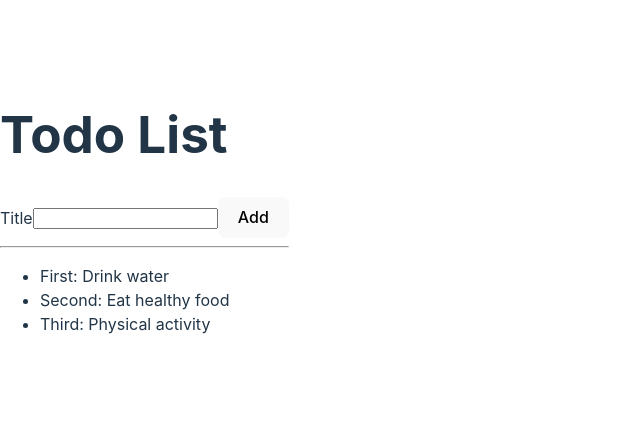
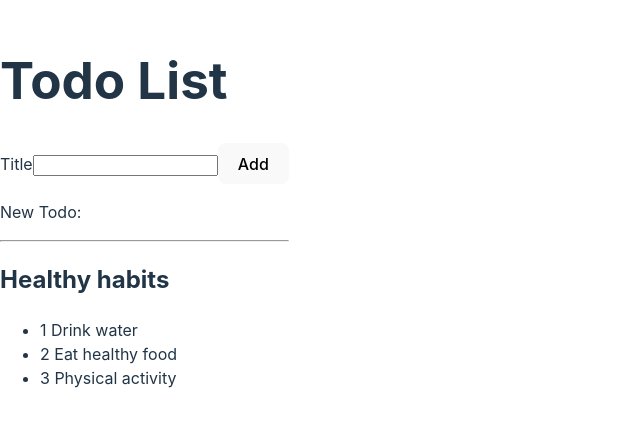
Before and after one commit to viktorijakm/react-todo, a React (Vite) app: page / in a window 1280 px wide. Shown: the part 188-614 px from the top of the page, without its empty margins (0-640 px from the left). Built offline with nearby package versions, Linux system fonts and the light colour scheme.

Commit message:
props, use state

```diff
--- a/src/AddTodoForm.jsx
+++ b/src/AddTodoForm.jsx
@@ -1,11 +1,21 @@
 import * as React from "react";
 
-const AddTodoForm = () => (
-  <form>
+const AddTodoForm = ({ onAddTodo }) => {
+
+  const handleAddTodo = (event) => {
+    event.preventDefault();
+    const todoTitle = event.target.elements.todoTitle.value;
+    onAddTodo(todoTitle);
+    event.target.reset();
+  };
+
+  return(
+  <form onSubmit={handleAddTodo}>
     <label htmlFor="todoTitle">Title</label>
-    <input id="todoTitle" type="text" />
-    <button tyep="submit">Add</button>
+    <input id="todoTitle" type="text" name="todoTitle"/>
+    <button type="submit">Add</button>
   </form>
-);
+  );
+};
 
 export default AddTodoForm;
--- a/src/App.jsx
+++ b/src/App.jsx
@@ -2,21 +2,59 @@ import * as React from "react";
 import TodoList from "./TodoList.jsx";
 import AddTodoForm from "./AddTodoForm.jsx";
 
-const App = () => (
-  <div>
-    <h1>Todo List</h1>
-    {/* <Search /> */}
-    <AddTodoForm /> {/* add form refactored*/}
-    <hr />
-    <TodoList /> {/*todo list refactored */}
-  </div>
-);
+const App = () => {
+  const [newTodo, setNewTodo] = React.useState("");
 
-// const Search = () => (
-//   <div>
-//     <label htmlFor="search">Search:</label>
-//     <input id="search" type="text" />
-//   </div>
-// ); for later
+  const onAddTodo = (todoTitle) => {
+    setNewTodo(todoTitle);
+  };
+
+  const todoList = [
+    {
+      title: " Drink water",
+      id: 1,
+    },
+    {
+      title: " Eat healthy food",
+      id: 2,
+    },
+    {
+      title: " Physical activity",
+      id: 3,
+    },
+  ];
+
+  return (
+    <div>
+      <h1>Todo List</h1>
+      <AddTodoForm onAddTodo={onAddTodo} /> {/* add form refactored*/}
+      <p>New Todo: {newTodo}</p>
+      <hr />
+      <TodoList list={todoList} title={"Healthy habits"} />{" "}
+      {/*todo list refactored */}
+    </div>
+  );
+};
 
 export default App;
+
+/* <Search /> */
+// const Search = () => {
+//   const handleChange = (event) => {
+//     //synthetic event
+//     console.log(event);
+//     //value of target (here: input HTML element)
+//     console.log(event.target.value);
+//   };
+
+//   const handleMouseOver = (event) {
+//     console.log(event);
+//   }
+
+//   return (
+//     <div>
+//       <label htmlFor="search">Search:</label>
+//       <input id="search" type="text" onChange={handleChange} onMouseOver={handleMouseOver} />
+//     </div>
+//   );
+// };
--- a/src/TodoList.jsx
+++ b/src/TodoList.jsx
@@ -1,32 +1,15 @@
 import * as React from "react";
+import TodoListItem from "./TodoListItem.jsx";
 
-const list = [
-  {
-    title: " Drink water",
-    objectID: 0,
-    id: "First:",
-  },
-  {
-    title: " Eat healthy food",
-    objectID: 1,
-    id: "Second:",
-  },
-  {
-    title: " Physical activity",
-    objectID: 2,
-    id: "Third:",
-  },
-];
-
-const TodoList = () => (
-  <ul>
-    {list.map((item) => (
-      <li key={item.objectID}>
-        <span>{item.id}</span>
-        <span>{item.title}</span>
-      </li>
-    ))}
-  </ul>
+const TodoList = ({ list, title }) => (
+  <div>
+    <h2>{title}</h2>
+    <ul>
+      {list.map((item) => (
+        <TodoListItem key={item.id} todo={item} />
+      ))}
+    </ul>
+  </div>
 );
 
 export default TodoList;
--- /dev/null
+++ b/src/TodoListItem.jsx
@@ -0,0 +1,10 @@
+import React from "react";
+
+const TodoListItem = ({ todo }) => (
+    <li>
+      <span>{todo.id}</span>
+      <span>{todo.title}</span>
+    </li>
+  );
+
+export default TodoListItem;
```
